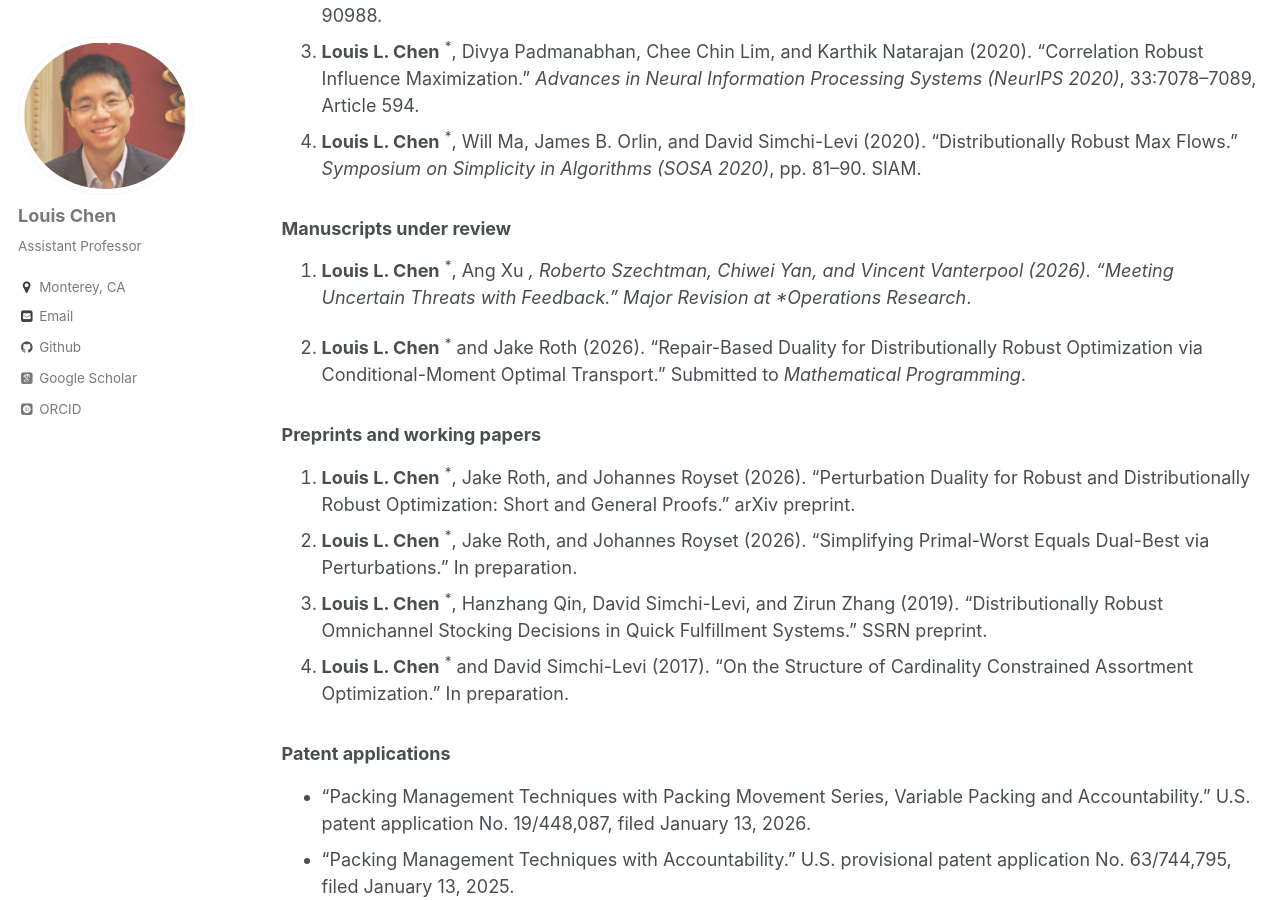
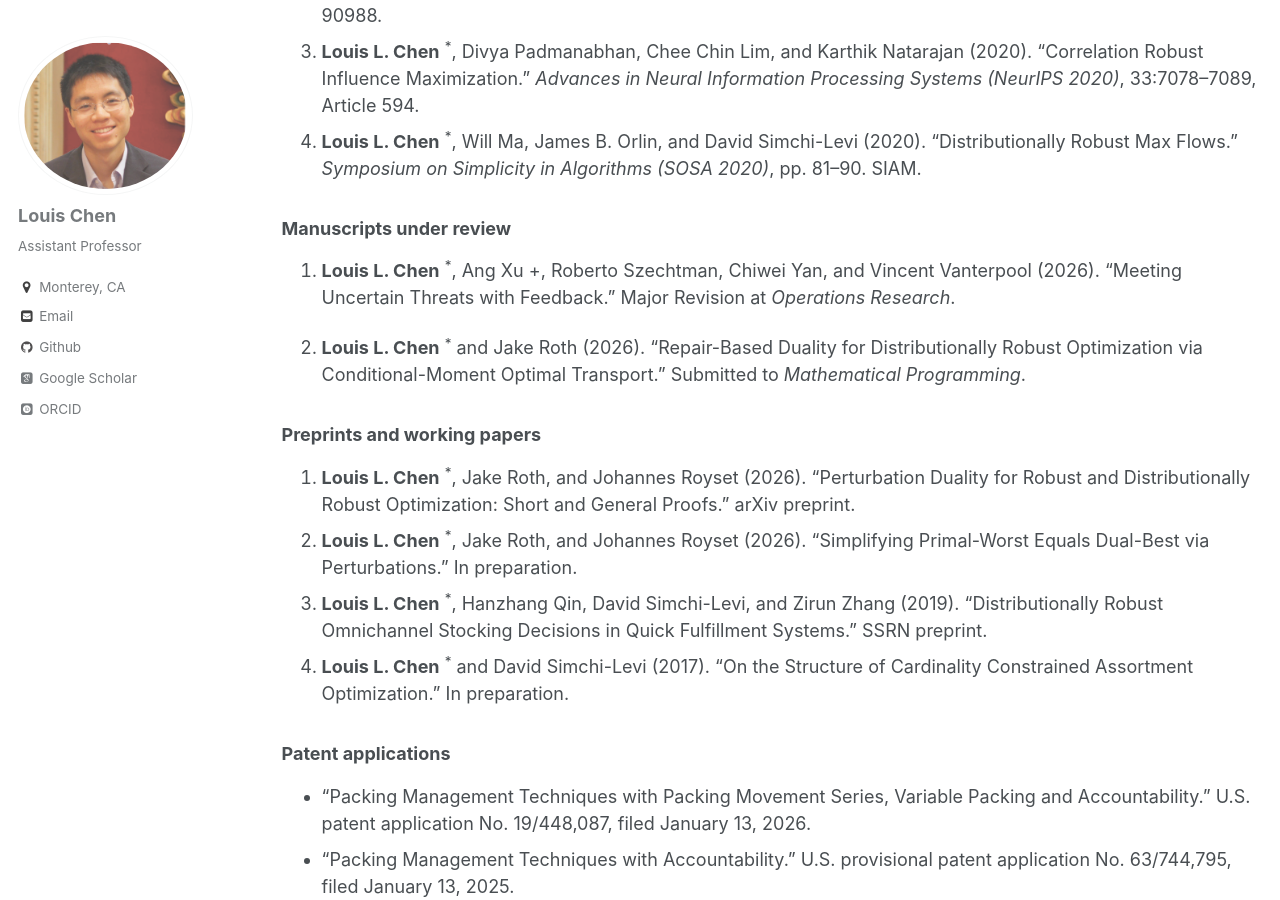
Before and after one commit to LouisLChen/LouisLChen.github.io, a Jekyll site: the page built from _pages/cv.md, in a window 1280 px wide and 900 px high, scrolled down 1635 px. Built offline with Jekyll 4.4.1, drawn with Linux system fonts in a browser that asks for light colours; some web fonts are replaced; formulas are drawn with MathJax 3.

Commit message:
Update cv.md

```diff
--- a/_pages/cv.md
+++ b/_pages/cv.md
@@ -61,7 +61,7 @@
 
 ### Manuscripts under review
 
-8. <a id="pub-threats"></a>**Louis L. Chen** <sup>&#42;</sup>, Ang Xu *, Roberto Szechtman, Chiwei Yan, and Vincent Vanterpool (2026). “Meeting Uncertain Threats with Feedback.” Major Revision at *Operations Research*.
+8. <a id="pub-threats"></a>**Louis L. Chen** <sup>&#42;</sup>, Ang Xu +, Roberto Szechtman, Chiwei Yan, and Vincent Vanterpool (2026). “Meeting Uncertain Threats with Feedback.” Major Revision at *Operations Research*.
 
 9. <a id="pub-repair"></a>**Louis L. Chen** <sup>&#42;</sup> and Jake Roth (2026). “Repair-Based Duality for Distributionally Robust Optimization via Conditional-Moment Optimal Transport.” Submitted to *Mathematical Programming*.
 
```
